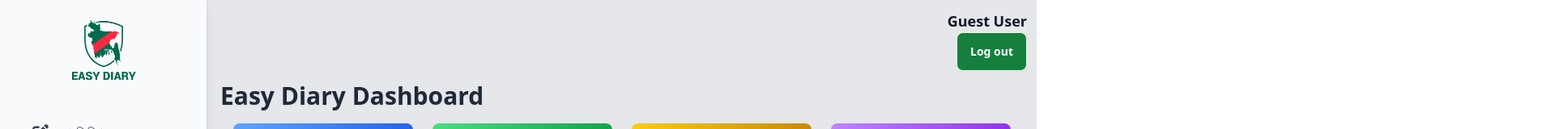
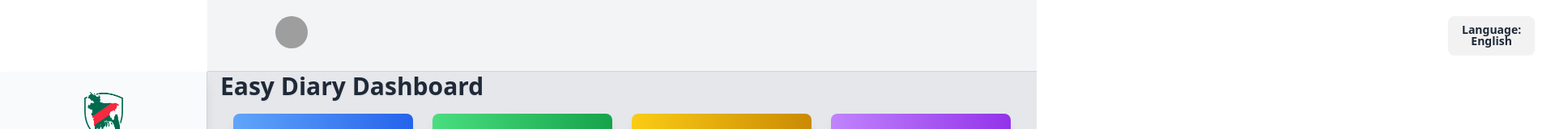
Before and after one commit to saikatGD/easy_diaryDemo, a React (Vite) app: page /dashboard in a window 1280 px wide. Shown: the top 160 px of the page at 81% size, 1920 px wide, since content can reach past the window. Built offline with nearby package versions, Linux system fonts and the light colour scheme; no server answers; the database is empty; grey boxes are pictures that could not be loaded.

Commit message:
logout and user function update

```diff
--- a/src/Components/Dashboard/Dashboard.jsx
+++ b/src/Components/Dashboard/Dashboard.jsx
@@ -10,7 +10,7 @@ import { GrCompliance } from "react-icons/gr";
 import { supabase } from "../../firebase/supabaseClient"; // Import Supabase client
 import { jsPDF } from "jspdf"; // Import jsPDF
 import "jspdf-autotable"; // Import for table support in jsPDF
-
+import Navbar from "../Navbar/Navbar"
 const placeholderImage = "/path/to/local-placeholder.jpg";
 
 // Your base64 encoded font string
@@ -221,16 +221,10 @@ const Dashboard = () => {
 
   return (
     <>
+    <div className="ml-16 md:ml-64"><Navbar></Navbar></div>
       <Sidebar />
       <div className="grow ml-16 md:ml-64 lg:h-screen bg-gray-200 text-gray-900">
-        {/* User info display */}
-        <div className="flex items-center justify-between gap-4 p-3 border-b">
-          <div className="flex-1 text-right">
-            <h2 className="font-semibold text-lg">{userData.name}</h2>
-            <p className="text-gray-500">{userData.email}</p>
-            <button onClick={handleLogOut} className="btn bg-green-700 text-white hover:text-green-700">Log out</button>
-          </div>
-        </div>
+
 
         {/* Dashboard Overview (Cards) */}
         <div className="gap-4 mb-6 px-4">
--- a/src/Components/compose/compose.jsx
+++ b/src/Components/compose/compose.jsx
@@ -159,8 +159,6 @@ const ComposePage = () => {
             />
           </div>
         </div>
-
-
 
 
         <div style={{ display: 'flex', gap: '20px', marginBottom: '10px' }}>
```
